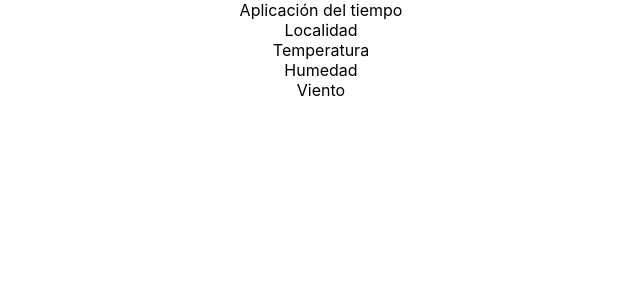
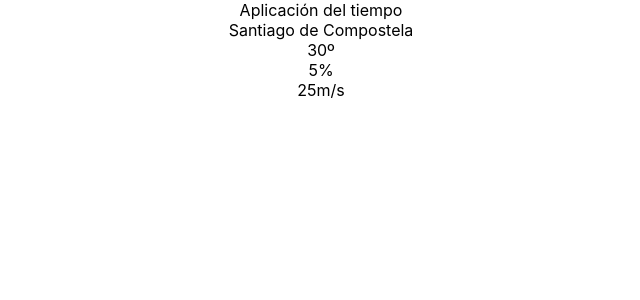
Before and after one commit to marcosjrs/Tiempo-APP-React-Redux, a React (Create React App) app: page / in a window 1280 px wide. Shown: the top 300 px of the page, without its empty margins (319-959 px from the left). Built offline with nearby package versions, Linux system fonts and the light colour scheme.

Commit message:
Obligando tipos de datos pasados (PropTypes)

```diff
--- a/package.json
+++ b/package.json
@@ -6,6 +6,7 @@
     "@testing-library/jest-dom": "^4.2.4",
     "@testing-library/react": "^9.5.0",
     "@testing-library/user-event": "^7.2.1",
+    "prop-types": "^15.7.2",
     "react": "^16.13.1",
     "react-dom": "^16.13.1",
     "react-scripts": "3.4.1"
--- a/src/App.js
+++ b/src/App.js
@@ -3,10 +3,18 @@ import './App.css';
 import {TiempoLocalidad}  from './componentes/TiempoLocalidad/TiempoLocalidad';
 
 function App() {
+
+  const tiempoFake = {
+      ciudad:'Santiago de Compostela',
+      viento:'25m/s',
+      temperatura:'30º',
+      humedad:'5%'
+  }
+
   return (
     <div className="App">
       Aplicación del tiempo
-      <TiempoLocalidad></TiempoLocalidad>
+      <TiempoLocalidad tiempo={tiempoFake}></TiempoLocalidad>
     </div>
   );
 }
--- a/src/componentes/TiempoLocalidad/Tiempo/Humedad/Humedad.js
+++ b/src/componentes/TiempoLocalidad/Tiempo/Humedad/Humedad.js
@@ -5,10 +5,14 @@ export class Humedad extends Component {
     render() {
         return (
             <div>
-                Humedad
+                {this.props.humedad}
             </div>
         )
     }
 }
 
+Humedad.propTypes = {
+    humedad: PropTypes.string.isRequired
+}
+
 export default Humedad
--- a/src/componentes/TiempoLocalidad/Localidad/Localidad.js
+++ b/src/componentes/TiempoLocalidad/Tiempo/Localidad/Localidad.js
@@ -5,10 +5,14 @@ export class Localidad extends Component {
     render() {
         return (
             <div>
-                Localidad
+                {this.props.localidad}
             </div>
         )
     }
 }
 
+Localidad.propTypes = {
+    localidad: PropTypes.string.isRequired
+}
+
 export default Localidad
--- a/src/componentes/TiempoLocalidad/Tiempo/Temperatura/Temperatura.js
+++ b/src/componentes/TiempoLocalidad/Tiempo/Temperatura/Temperatura.js
@@ -5,10 +5,14 @@ export class Temperatura extends Component {
     render() {
         return (
             <div>
-                Temperatura
+                {this.props.temperatura}
             </div>
         )
     }
 }
 
+Temperatura.propTypes = {
+    temperatura: PropTypes.string.isRequired
+}
+
 export default Temperatura
--- a/src/componentes/TiempoLocalidad/Tiempo/Tiempo.js
+++ b/src/componentes/TiempoLocalidad/Tiempo/Tiempo.js
@@ -3,17 +3,30 @@ import PropTypes from 'prop-types'
 import Humedad from './Humedad/Humedad';
 import Temperatura from './Temperatura/Temperatura';
 import Viento from './Viento/Viento';
+import Localidad from './Localidad/Localidad';
 
 export class Tiempo extends Component {
+
     render() {
         return (
             <div>
-                <Temperatura></Temperatura>
-                <Humedad></Humedad>
-                <Viento></Viento>
+                <Localidad localidad={this.props.tiempo.ciudad}></Localidad>
+                <div>
+                    <Temperatura temperatura={this.props.tiempo.temperatura}></Temperatura>
+                    <Humedad humedad={this.props.tiempo.humedad}></Humedad>
+                    <Viento viento={this.props.tiempo.viento}></Viento>
+                </div>
             </div>
         )
     }
 }
+Tiempo.propTypes = {
+    tiempo: PropTypes.shape({
+        localidad: PropTypes.string,
+        temperatura: PropTypes.string,
+        humedad: PropTypes.string,
+        viento: PropTypes.string
+    }).isRequired
+}
 
 export default Tiempo
--- a/src/componentes/TiempoLocalidad/Tiempo/Viento/Viento.js
+++ b/src/componentes/TiempoLocalidad/Tiempo/Viento/Viento.js
@@ -5,7 +5,7 @@ export class Viento extends Component {
     render() {
         return (
             <div>
-                Viento
+                {this.props.viento}
             </div>
         )
     }
--- a/src/componentes/TiempoLocalidad/TiempoLocalidad.js
+++ b/src/componentes/TiempoLocalidad/TiempoLocalidad.js
@@ -1,6 +1,5 @@
 import React, { Component } from 'react'
 import PropTypes from 'prop-types'
-import Localidad from './Localidad/Localidad';
 import Tiempo from './Tiempo/Tiempo';
 
 /**
@@ -10,11 +9,13 @@ export class TiempoLocalidad extends Component {
     render() {
         return (
             <div>
-                <Localidad></Localidad>
-                <Tiempo></Tiempo>
+                <Tiempo tiempo={this.props.tiempo}></Tiempo>
             </div>
         )
     }
 }
 
+TiempoLocalidad.propTypes = {
+    tiempo: PropTypes.object.isRequired
+}
 export default TiempoLocalidad
```
